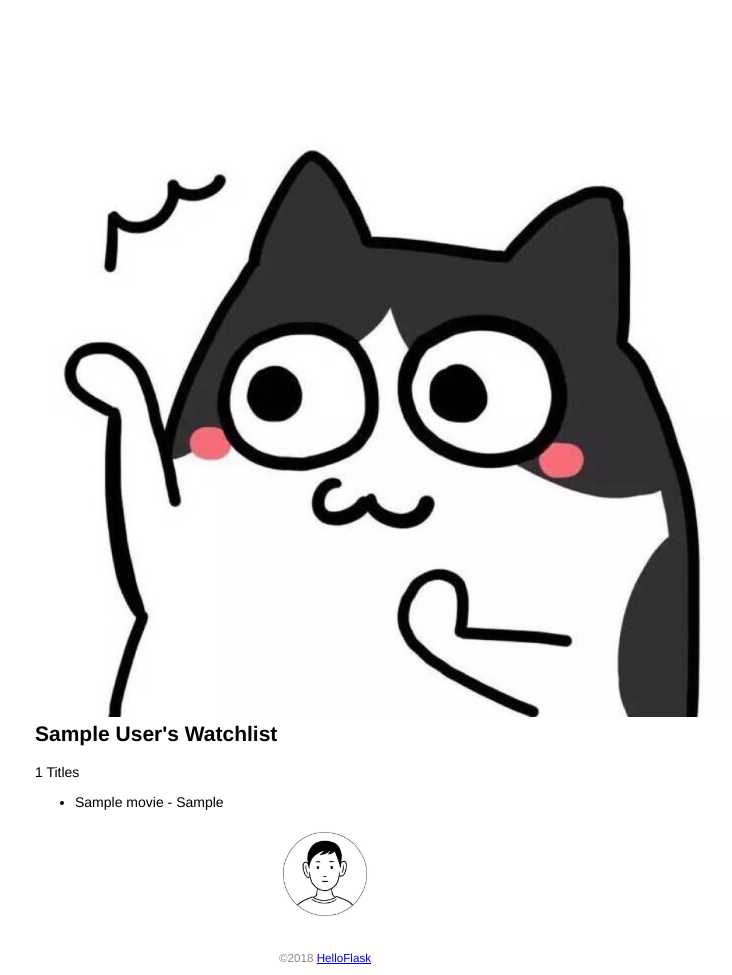
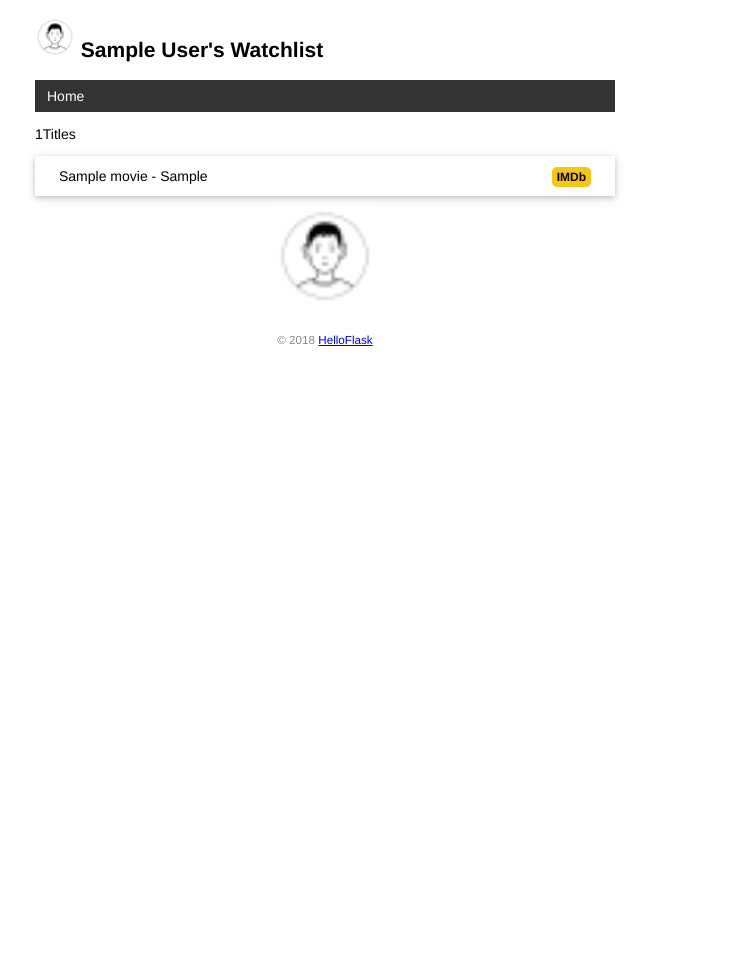
Before and after one commit to lxb1226/watchlist, a Flask app: page / in a window 1280 px wide. Shown: the whole page, without its empty margins (315-1047 px from the left). After the commit the page ends 346 px from the top, so only its background shows below. Run offline with Flask 2, Linux system fonts and the light colour scheme; tables that the repository leaves empty hold one stand-in row (values such as "Sample post").

Commit message:
Add base template and error template

```diff
--- a/app.py
+++ b/app.py
@@ -100,7 +100,28 @@ def test_url_for():
 # 使用render_template()函数可以把模板渲染出来,必须传入的参数为模板文件名
 
 @app.route('/')
+# def index():
+#     user = User.query.first() # 读取用户记录
+#     movies = Movie.query.all() # 读取所有电影记录
+#     return render_template("index.html", user=user, movies=movies)
 def index():
-    user = User.query.first() # 读取用户记录
     movies = Movie.query.all() # 读取所有电影记录
-    return render_template("index.html", user=user, movies=movies)
+    return render_template("index.html",movies=movies)
+
+# 错误处理函数
+@app.errorhandler(404)  #传入要处理的错误代码
+# def page_not_found(e):  # 接受异常对象作为参数
+#     user = User.query.first()
+#     # 返回模板和状态码
+#     return render_template('404.html', user=user), 404
+def page_not_found(e):  # 接受异常对象作为参数
+    # 返回模板和状态码
+    return render_template('404.html'), 404
+
+# 模板上下文处理函数
+@app.context_processor
+# 函数名可以随意修改
+def inject_user():
+    user = User.query.first()
+    # 需要返回字典，等同于return {'User':user}
+    return dict(user=user)
--- a/static/css/style.css
+++ b/static/css/style.css
@@ -23,14 +23,14 @@ padding: 0;
 margin-bottom: 10px;
 box-shadow: 0 2px 5px 0 rgba(0, 0, 0, 0.16), 0 2px 10px 0 rgba(0, 0, 0, 0.12);
 }
-. movie-list li {
+.movie-list li {
 padding: 12px 24px;
 border-bottom: 1px solid #ddd;
 }
-. movie-list li:last-child {
+.movie-list li:last-child {
 border-bottom:none;
 }
-. movie-list li:hover {
+.movie-list li:hover {
 background-color: #f8f9fa;
 }
 /* 龙猫图片 */
@@ -39,3 +39,36 @@ display: block;
 margin: 0 auto;
 height: 100px;
 }
+nav ul {
+list-style-type: none;
+margin: 0;
+padding: 0;
+overflow: hidden;
+background-color: #333;
+}
+nav li {
+float: left;
+}
+nav li a {
+display: block;
+color: white;
+text-align: center;
+padding: 8px 12px;
+text-decoration: none;
+}
+nav li a:hover {
+background-color: #111;
+}
+
+.float-right {
+float: right;
+}
+.imdb {
+font-size: 12px;
+font-weight: bold;
+color: black;
+text-decoration: none;
+background: #F5C518;
+border-radius: 5px;
+padding: 3px 5px;
+}
--- /dev/null
+++ b/templates/base.html
@@ -0,0 +1,28 @@
+<!DOCTYPE html>
+<html lang="en">
+<head>
+{% block head %}
+<meta charset="utf-8">
+<meta name="viewport" content="width=device-width, initial-s
+cale=1.0">
+<title>{{ user.name }}'s Watchlist</title>
+<link rel="icon" href="{{ url_for('static', filename='images/avatar.ico') }}">
+<link rel="stylesheet" href="{{ url_for('static', filename='css/style.css') }}" type="text/css">
+{% endblock %}
+</head>
+<body>
+<h2>
+<img alt="Avatar" class="avatar" src="{{ url_for('static', filename='images/totoro.ico') }}">
+{{ user.name }}'s Watchlist
+</h2>
+<nav>
+<ul>
+<li><a href="{{ url_for('index') }}">Home</a></li>
+</ul>
+</nav>
+{% block content %}{% endblock %}
+<footer>
+<small>&copy; 2018 <a href="http://helloflask.com/tutorial">HelloFlask</a></small>
+</footer>
+</body>
+</html>
--- a/templates/index.html
+++ b/templates/index.html
@@ -1,27 +1,43 @@
-<!DOCTYPE html>
-<html lang="en">
-<head>
-    <meta charset="UTF-8">
-    <title>{{ user.name }}'s Watchlist</title>
-    <link rel="stylesheet" class="avatar" href="{{ url_for('static',filename='css/style.css') }}" type="text/css">
-</head>
-<body>
-    <h2>
-        <img alt="Avatar" src="{{ url_for('static',filename='images/avatar.png') }}">
-        {{ user.name }}'s Watchlist
-    </h2>
-    <p>{{ movies|length }} Titles</p>
-    <ul>
-        {% for movie in movies %}
-        <li>{{ movie.title }} - {{ movie.year }} </li>
-        {% endfor %}
-    </ul>
-    <img alt="Walking Totoro" class="totoro" src="{{ url_for('static',filename='images/totoro.gif') }}">
-    <footer>
-        <small>&copy;2018 <a href="http://helloflask.com/totorial">HelloFlask</a> </small>
+<!--<!DOCTYPE html>-->
+<!--<html lang="en">-->
+<!--<head>-->
+<!--    <meta charset="UTF-8">-->
+<!--    <title>{{ user.name }}'s Watchlist</title>-->
+<!--    <link rel="stylesheet" class="avatar" href="{{ url_for('static',filename='css/style.css') }}" type="text/css">-->
+<!--</head>-->
+<!--<body>-->
+<!--    <h2>-->
+<!--        <img alt="Avatar" src="{{ url_for('static',filename='images/totoro.gif') }}">-->
+<!--        {{ user.name }}'s Watchlist-->
+<!--    </h2>-->
+<!--    <p>{{ movies|length }} Titles</p>-->
+<!--    <ul>-->
+<!--        {% for movie in movies %}-->
+<!--        <li>{{ movie.title }} - {{ movie.year }} </li>-->
+<!--        {% endfor %}-->
+<!--    </ul>-->
+<!--    <img alt="Walking Totoro" class="totoro" src="{{ url_for('static',filename='images/totoro.gif') }}">-->
+<!--    <footer>-->
+<!--        <small>&copy;2018 <a href="http://helloflask.com/totorial">HelloFlask</a> </small>-->
 
-    </footer>
+<!--    </footer>-->
 
 
-</body>
-</html>
+<!--</body>-->
+<!--</html>-->
+
+{% extends 'base.html' %}
+{% block content %}
+<p>{{ movies|length }}Titles</p>
+<ul class="movie-list">
+    {% for movie in movies %}
+    <li>{{ movie.title }} - {{ movie.year }}
+        <span class="float-right">
+        <a class="imdb" href="https://www.imdb.com/find?q={{ movie.title }}" target="_blank" title="Find this on IMDb">IMDb</a>
+    </span>
+    </li>
+    {% endfor %}
+
+</ul>
+<img alt="Walking Totoro" class="totoro" src="{{ url_for('static',filename='images/totoro.ico') }}" title="to~to~ro">
+{% endblock %}
```
Also changed, not shown: templates/404.html (added, +38 -0 lines), static/images/avatar.ico (added), static/images/avatar.png (deleted), static/images/totoro.gif (deleted), static/images/totoro.ico (added).
